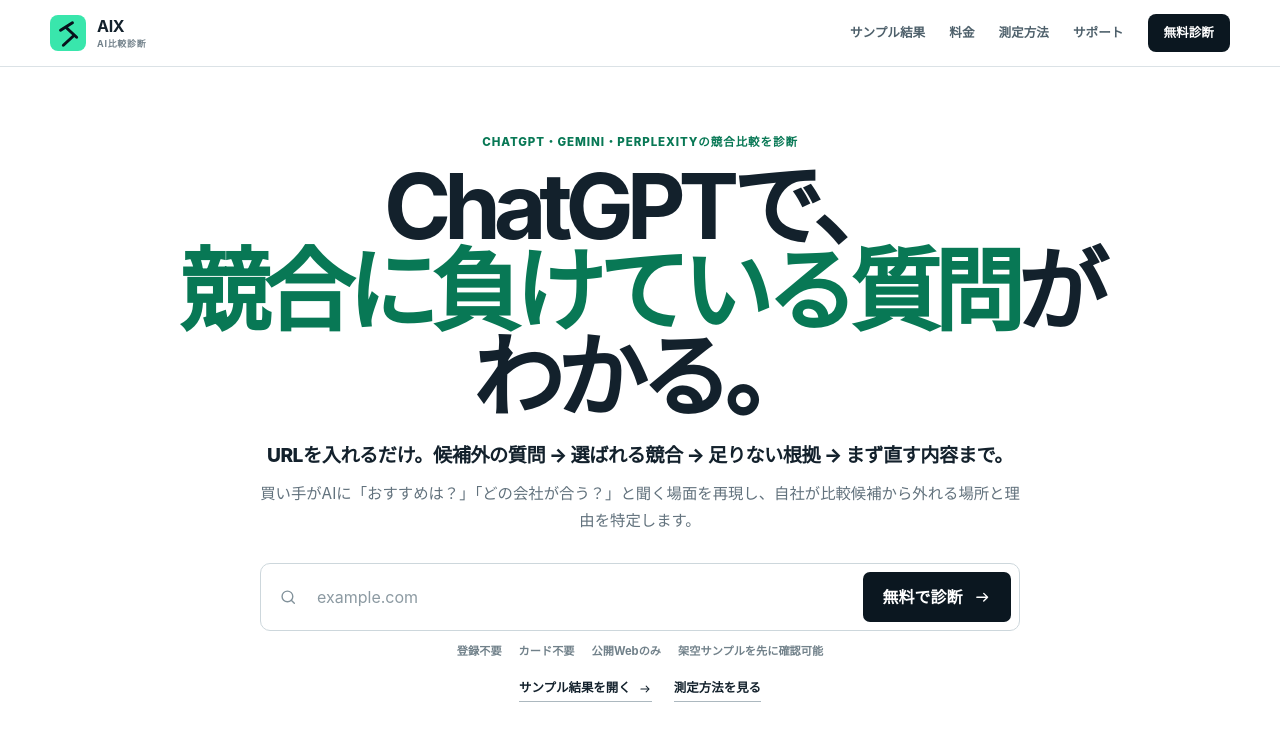
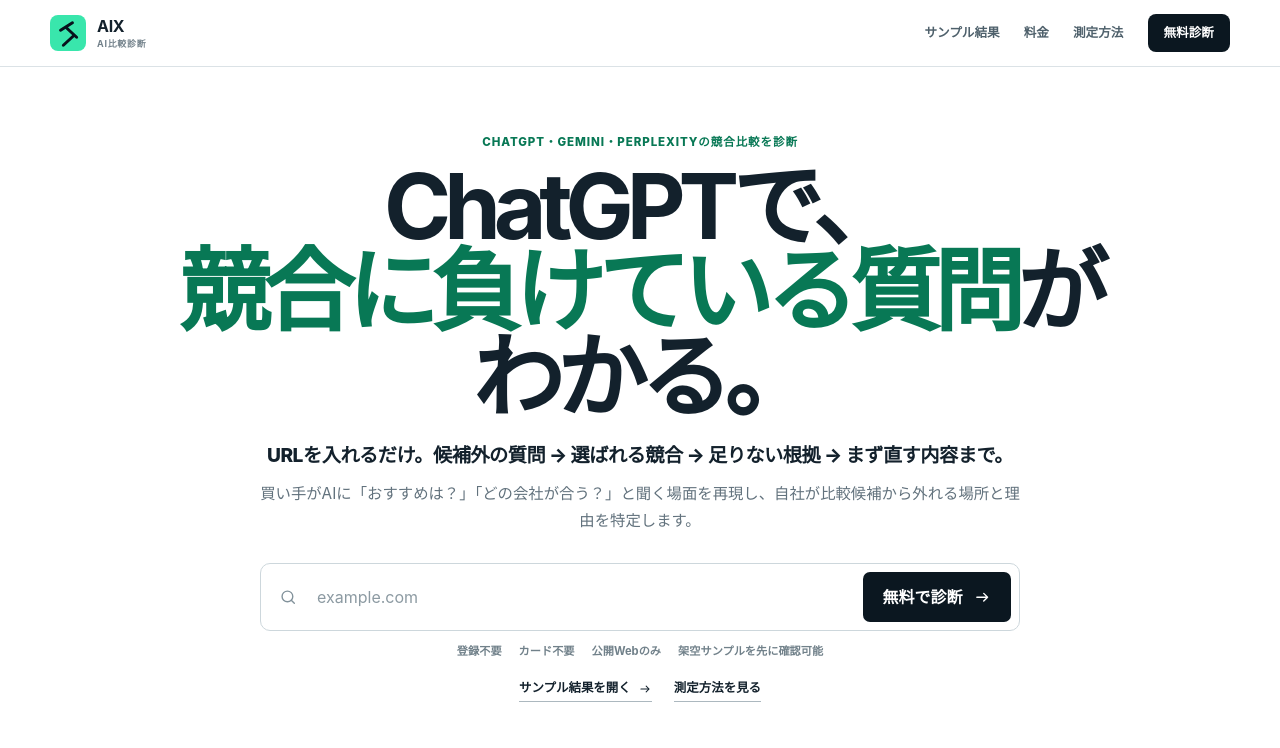
Before and after one commit to salve-de/AIX-next, a Next.js app: page / in a window 1280 px wide. Shown: the top 748 px of the page. Built offline with nearby package versions, Linux system fonts and the light colour scheme; no server answers.

Commit message:
simplify header after competitor layout review

```diff
--- a/components/site-header.tsx
+++ b/components/site-header.tsx
@@ -9,7 +9,6 @@ export function SiteHeader({ compact = false }: { compact?: boolean }) {
         <Link href="/result?sample=1">サンプル結果</Link>
         <Link href="/pricing">料金</Link>
         <Link href="/methodology">測定方法</Link>
-        <Link href="/support">サポート</Link>
         <Link className="header-cta" href="/#scan">無料診断</Link>
       </nav>
       <details className="ux2-mobile-nav">
@@ -18,7 +17,6 @@ export function SiteHeader({ compact = false }: { compact?: boolean }) {
           <Link href="/result?sample=1">サンプル結果</Link>
           <Link href="/pricing">料金</Link>
           <Link href="/methodology">測定方法</Link>
-          <Link href="/support">サポート</Link>
           <Link href="/#scan">無料診断</Link>
         </nav>
       </details>
```
